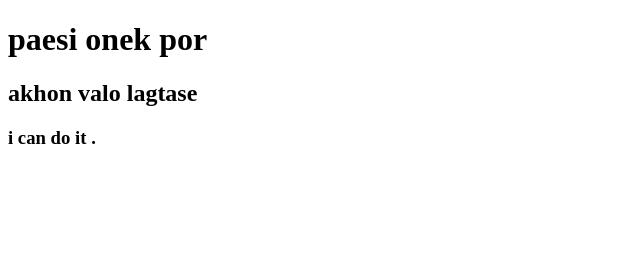
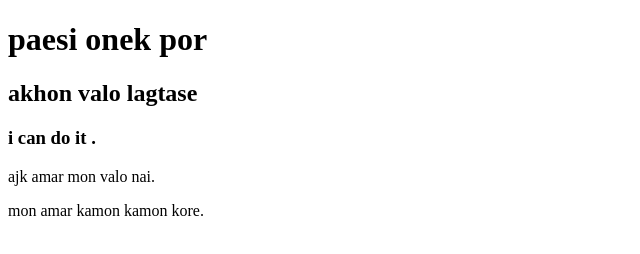
Before and after one commit to mdsalman4/my-third-repo, a plain HTML site: page index.html in a window 1280 px wide. Shown: the whole page, without its empty margins (0-640 px from the left). Drawn offline with Linux system fonts and the light colour scheme.

Commit message:
add paragraph

```diff
--- a/index.html
+++ b/index.html
@@ -10,5 +10,7 @@
     <h1> paesi onek por</h1>
     <h2>akhon valo lagtase</h2>
     <h3> i can do it . </h3>
+    <p> ajk amar mon valo nai.</p>
+    <p>mon amar kamon kamon kore.</p>
 </body>
 </html>
```
